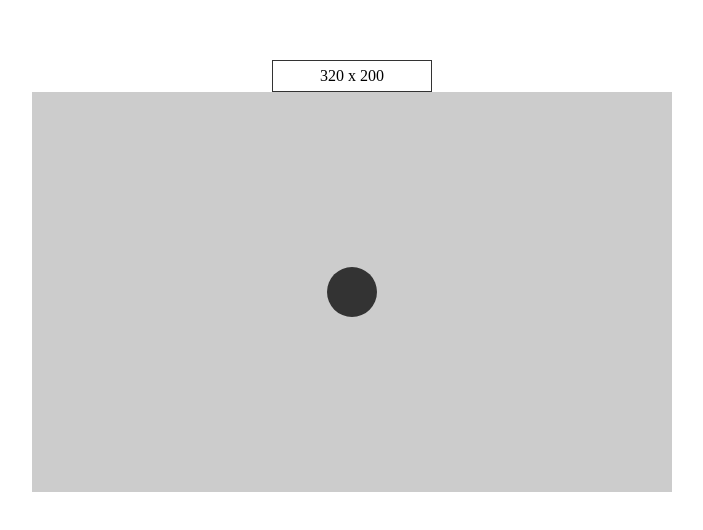
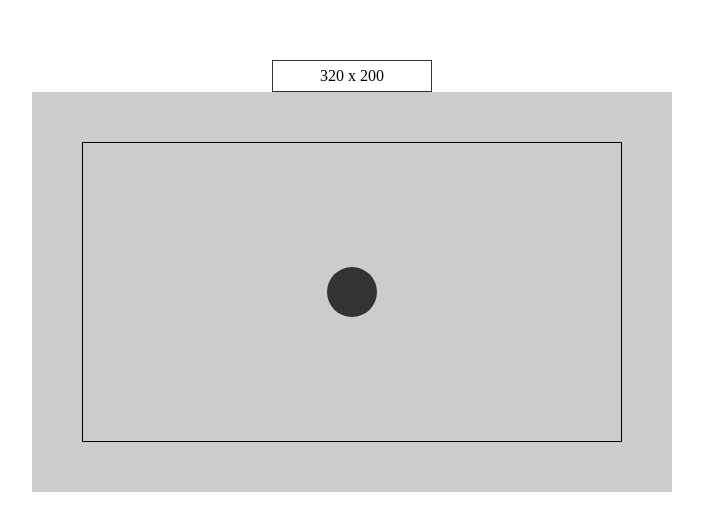
Before and after one commit to georgius1024/vue-dnd-demo, a Vue app: page / in a window 1280 px wide. Shown: the part 108-638 px from the top of the page, without its empty margins (288-991 px from the left). Built offline with nearby package versions, Linux system fonts and the light colour scheme.

Commit message:
droppable zonr

```diff
--- a/src/App.vue
+++ b/src/App.vue
@@ -1,12 +1,13 @@
 <template>
-  <droppable class="canvas" @drop="onDrop">
+  <div class="canvas">
+    <droppable class="droppable" @drop="onDrop"> </droppable>
     <draggable :style="draggableStyle">
       <div class="marker" :style="markerStyle"></div>
     </draggable>
     <div class="panel">
       {{ position.x.toFixed(0) }} x {{ position.y.toFixed(0) }}
     </div>
-  </droppable>
+  </div>
 </template>
 <script>
 import draggable from "./draggable.vue";
@@ -14,7 +15,7 @@ import droppable from "./droppable.vue";
 export default {
   components: {
     draggable,
-    droppable
+    droppable,
   },
   data() {
     return {
@@ -74,8 +75,8 @@ export default {
       //   this.position.x = newPositionX;
       //   this.position.y = newPositionY;
       // }
-      this.position.x = event.offsetX + deltaX;
-      this.position.y = event.offsetY + deltaY;
+      this.position.x = event.offsetX + deltaX + 50;
+      this.position.y = event.offsetY + deltaY + 50;
     },
   },
 };
@@ -94,7 +95,13 @@ export default {
   margin-left: 25vw;
   margin-top: 25vh;
   position: relative;
+  padding: 50px;
   background-color: #ccc;
+  display: flex;
+  .droppable {
+    flex-grow: 1;
+    border: 1px solid black;
+  }
   .panel {
     position: absolute;
     width: 160px;
```
